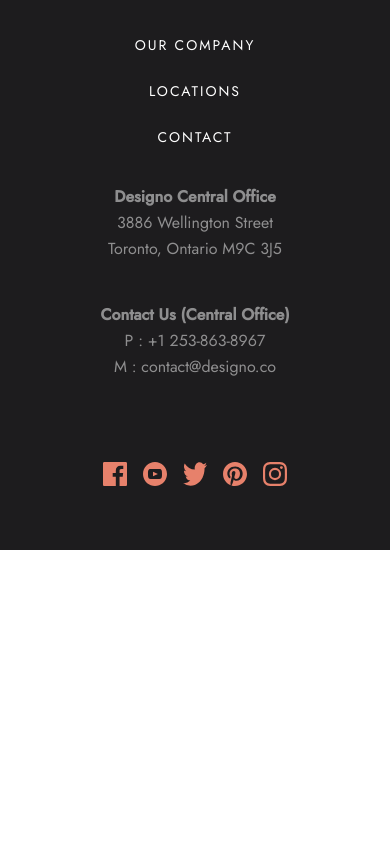
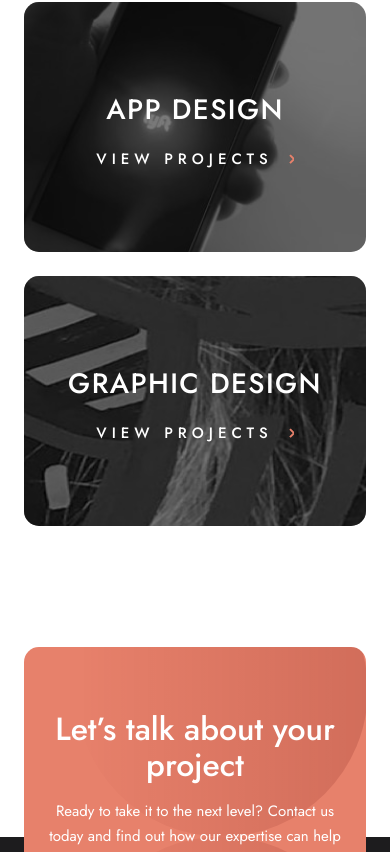
Before and after one commit to Alexandre-st/Designo-multi-page, a React (Create React App) app: page /design in a window 390 px wide. Shown: the part 3842-4694 px from the top of the page. Before the commit the page ends 4392 px from the top, so only its background shows below. Built offline with nearby package versions, Linux system fonts and the light colour scheme.

Commit message:
Page Web Design done, full responsive

```diff
--- a/src/components/CardPicture/_cardPicture.scss
+++ b/src/components/CardPicture/_cardPicture.scss
@@ -50,8 +50,6 @@
           border-radius: 15px 15px 0 0;
         }
       }
-
-
     }
 
     &-text {
--- a/src/components/Links/Links.js
+++ b/src/components/Links/Links.js
@@ -5,7 +5,7 @@ const Link = ({ title, text, linkStyle }) => {
   return (
     <div className={linkStyle}>
       <div className="link-content">
-        <h2>{title}</h2>
+        <h2 className="link-content-title">{title}</h2>
         <h4>{text}<i><img src={Arrow} alt="Arrow" /></i></h4>
       </div>
     </div>
--- a/src/components/Links/_link.scss
+++ b/src/components/Links/_link.scss
@@ -36,7 +36,6 @@
     }
     @include mq(laptop) {
       background-image: url("../../assets/home/desktop/image-web-design-large.jpg");
-      flex: 2;
       height: 64rem
     }
   }
@@ -71,7 +70,18 @@
   &-content {
     position: relative;
     z-index: 2;
-    // padding-top: 9rem;
+
+    &-title {
+      padding-top: 9rem;
+
+      @include mq(tablet) {
+        padding-top: 5.3rem
+      }
+
+      @include mq(laptop) {
+        padding-top: 10.7rem;
+      }
+    }
 
     h2 {
       margin-bottom: 1.2rem;
@@ -93,7 +103,6 @@
     display: flex;
     flex-direction: column;
     gap: 2.4rem;
-    flex: 2;
 
     h2 {
       padding-top: 9rem;
@@ -107,4 +116,11 @@
       }
     }
   }
+
+  // For other pages
+  &-size {
+     @include mq(laptop) {
+       width: 54.1rem;
+     }
+  }
 }
--- a/src/components/TalkAbout/TalkAbout.js
+++ b/src/components/TalkAbout/TalkAbout.js
@@ -2,6 +2,7 @@ import React from 'react';
 
 const TalkAbout = () => {
   return (
+    <section className="talk container">
       <div className="talk-content">
         <div className="talk-content-text">
           <h5>Let’s talk about your project</h5>
@@ -13,6 +14,7 @@ const TalkAbout = () => {
           <button className="button">Get in touch</button>
         </div>
       </div>
+    </section>
   );
 }
 
--- a/src/pages/Home/Home.js
+++ b/src/pages/Home/Home.js
@@ -30,10 +30,10 @@ const Home = () => {
 
       {/* Link Part */}
       <section className="link container">
-        <Link to="/design">
+        <Link to="/design" style={{ flex : "2" }}>
           <Links linkStyle="link-content-web" title="Web Design" text="View Projects" />
         </Link>
-        <div className="link-cut">
+        <div className="link-cut" style={{ flex : "2" }}>
           <Link to="/">
             <Links linkStyle="link-content-app" title="App Design" text="View Projects" />
           </Link>
@@ -89,9 +89,7 @@ const Home = () => {
       </section>
 
       {/* Talk About Part */}
-      <section className="talk container">
-        <TalkAbout />
-      </section>
+      <TalkAbout />
     </main>
   );
 }
--- a/src/pages/WebDesign/Webdesign.js
+++ b/src/pages/WebDesign/Webdesign.js
@@ -1,13 +1,16 @@
 import React from 'react';
+import { Link } from 'react-router-dom';
+
+import Links from '../../components/Links/Links';
 
 import CardPicture from '../../components/CardPicture/CardPicture';
-
 import ExpressProject from '../../assets/web-design/desktop/image-express.jpg';
 import TransferProject from '../../assets/web-design/desktop/image-transfer.jpg';
 import PhotonProject from '../../assets/web-design/desktop/image-photon.jpg';
 import BuilderProject from '../../assets/web-design/desktop/image-builder.jpg';
 import BlogRProject from '../../assets/web-design/desktop/image-blogr.jpg';
 import CampProject from '../../assets/web-design/desktop/image-camp.jpg';
+import TalkAbout from '../../components/TalkAbout/TalkAbout';
 
 const WebDesign = () => {
   return (
@@ -55,6 +58,18 @@ const WebDesign = () => {
           />
         </div>
       </section>
+      <section className="link container">
+
+          <Link className="link-size" to="/">
+            <Links linkStyle="link-content-app" title="App Design" text="View Projects" />
+          </Link>
+
+          <Link className="link-size" to="/">
+            <Links linkStyle="link-content-graphic" title="Graphic Design" text="View Projects" />
+          </Link>
+      </section>
+
+      <TalkAbout />
     </main>
   );
 }
```
Lines whose indentation alone changed are shown as unchanged.
